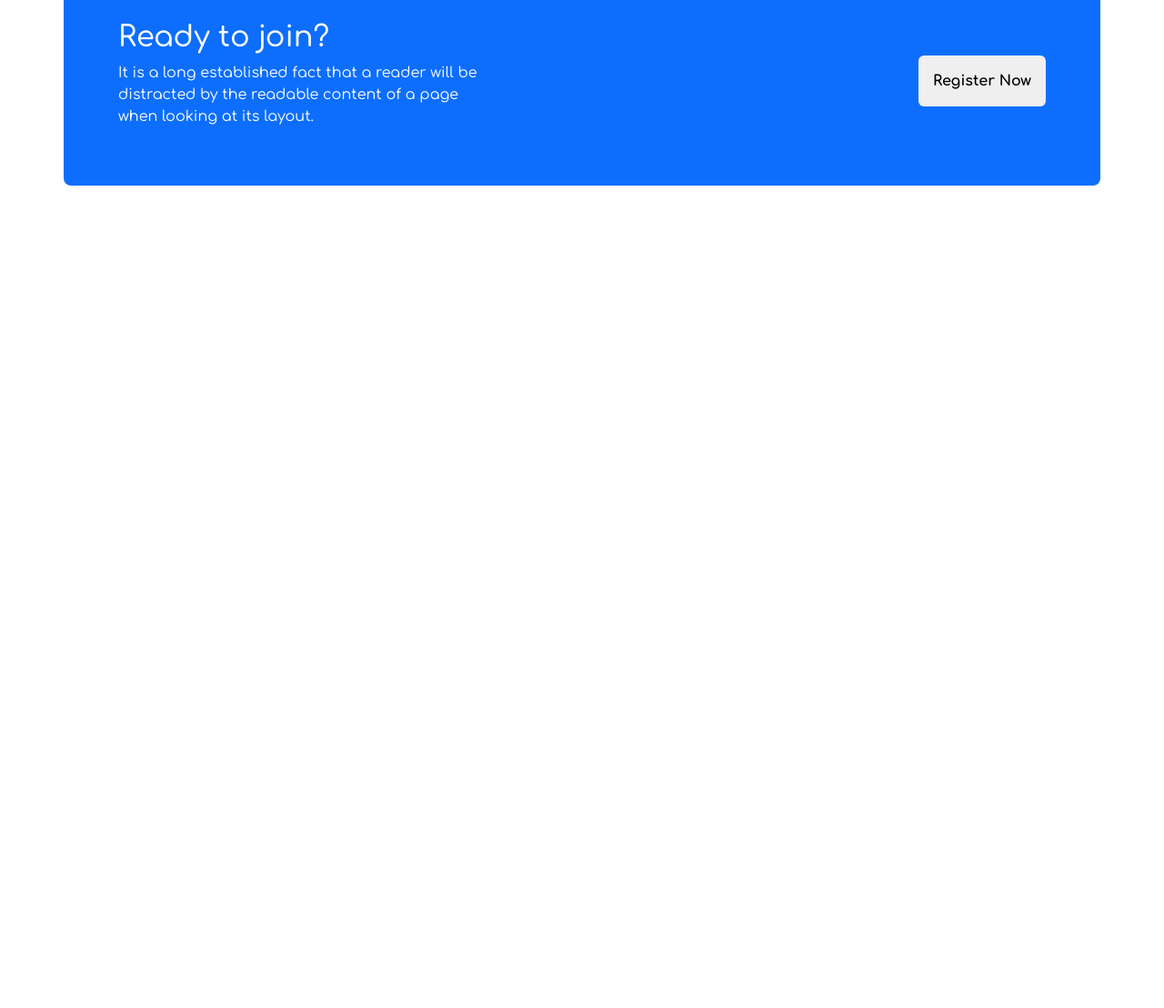
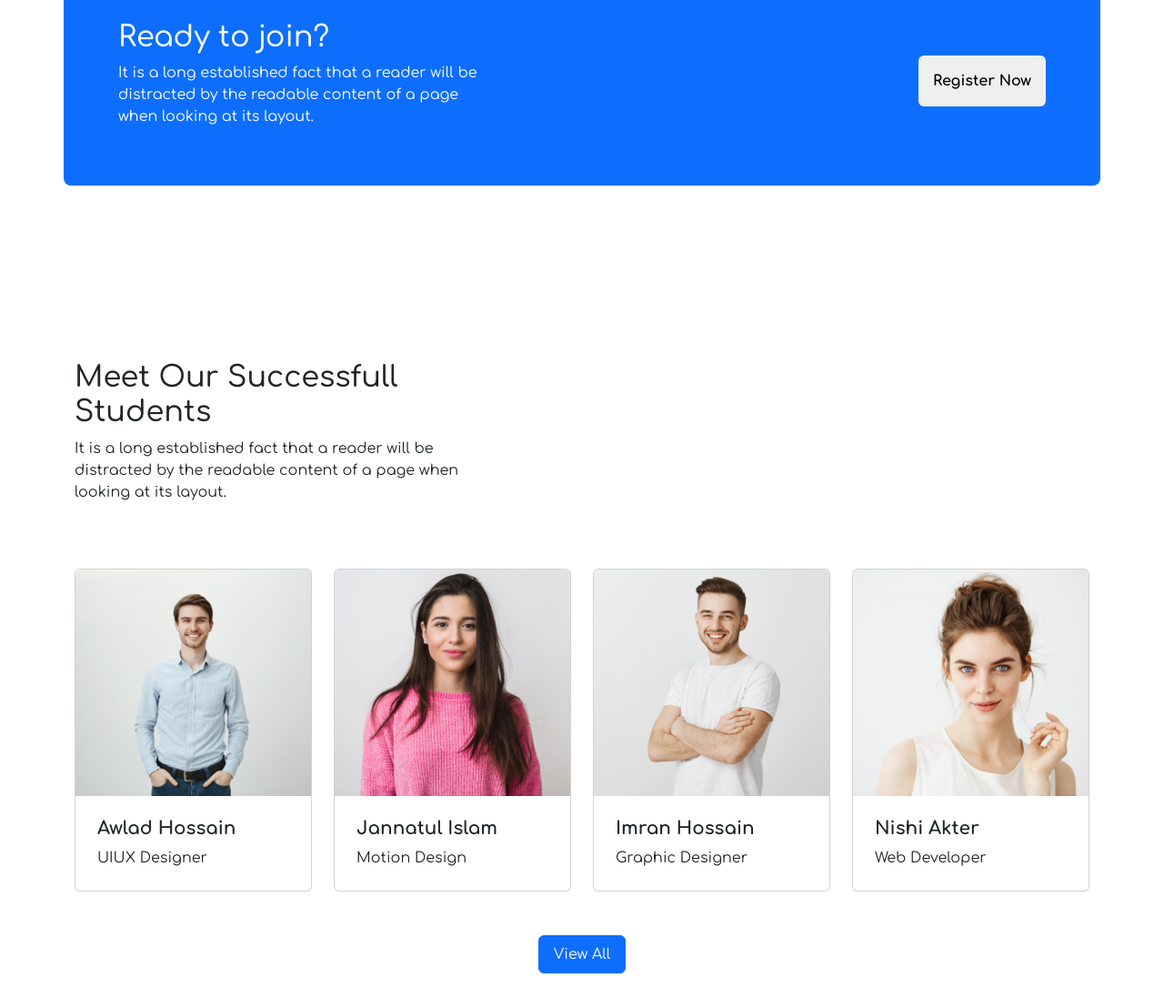
Before and after one commit to nabilAhmedN/eLearn, a plain HTML site: page index.html in a window 1280 px wide. Shown: the part 2389-3497 px from the top of the page at 91% size. Before the commit the page ends 2689 px from the top, so only its background shows below. Drawn offline with nearby package versions, Linux system fonts and the light colour scheme.

Commit message:
success section

```diff
--- a/index.html
+++ b/index.html
@@ -313,6 +313,57 @@
             </div>
         </section>
 
+        <section class="container py-5">
+            <div class="text-center text-lg-start text-md-start my-5 col-lg-5">
+                <h2>Meet Our Successfull Students</h2>
+                <p>
+                    It is a long established fact that a reader will be distracted by the readable content of a page when looking at its layout.
+                </p>
+            </div>
+            <div class="row">
+                <div class="col-lg-3 col-md-6">
+                    <div class="card mt-4">
+                        <img src="./images/student/student-1.png" class="card-img-top" alt="...">
+                        <div class="card-body text-center text-md-start text-lg-start p-4">
+                            <h5>Awlad Hossain</h5>
+                            <p class="card-text">UIUX Designer</p>
+                        </div>
+                    </div>
+                </div>
+                <div class="col-lg-3 col-md-6">
+                    <div class="card mt-4">
+                        <img src="./images/student/student-2.png" class="card-img-top" alt="...">
+                        <div class="card-body text-center text-md-start text-lg-start p-4">
+                            <h5>Jannatul Islam</h5>
+                            <p class="card-text">Motion Design</p>
+                        </div>
+                    </div>
+                </div>
+                <div class="col-lg-3 col-md-6">
+                    <div class="card mt-4">
+                        <img src="./images/student/student-3.png" class="card-img-top" alt="...">
+                        <div class="card-body text-center text-md-start text-lg-start p-4">
+                            <h5>Imran Hossain</h5>
+                            <p class="card-text">Graphic Designer</p>
+                        </div>
+                    </div>
+                </div>
+                <div class="col-lg-3 col-md-6">
+                    <div class="card mt-4">
+                        <img src="./images/student/student-4.png" class="card-img-top" alt="...">
+                        <div class="card-body text-center text-md-start text-lg-start p-4">
+                            <h5>Nishi Akter</h5>
+                            <p class="card-text">Web Developer</p>
+                        </div>
+                    </div>
+                </div>
+            </div>
+            <div class="d-flex justify-content-center my-5">
+                <a href="#" class="btn btn-primary px-3 py-2">View All</a>
+            </div>
+        </section>
+
+
     </main>
 
     <script src="https://cdn.jsdelivr.net/npm/bootstrap@5.2.0/dist/js/bootstrap.bundle.min.js"></script>
```
